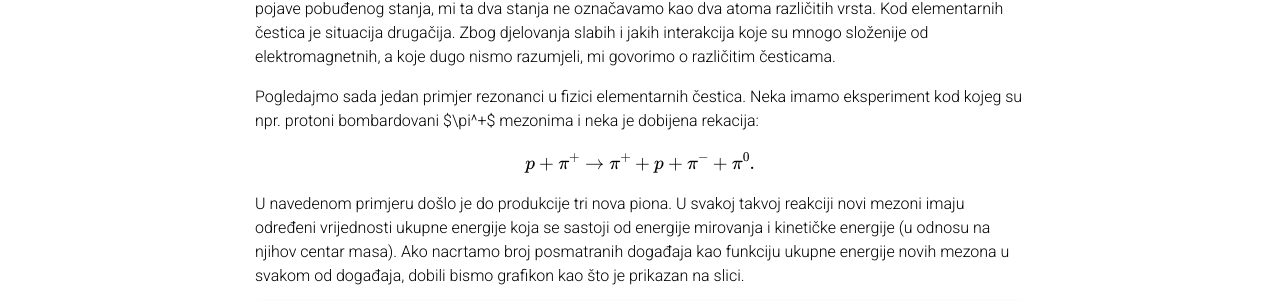
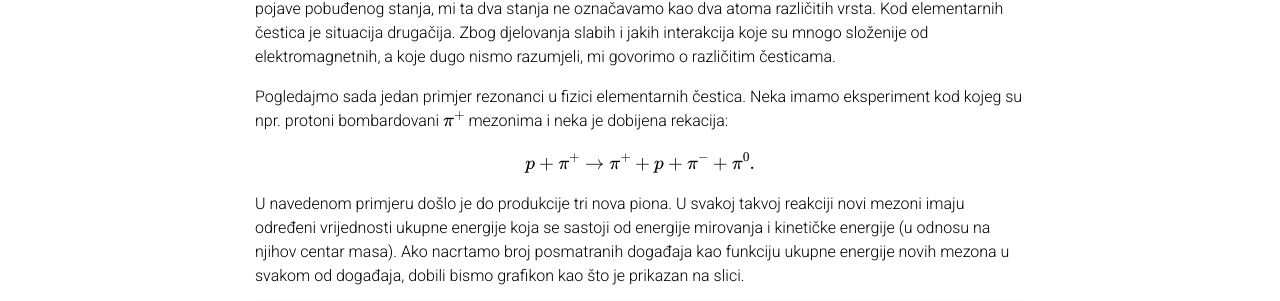
Before and after one commit to rifatom/rifatom.github.io, a Jekyll site: the page built from _posts/2024-04-03-Rezonantne_cestice.md, in a window 1280 px wide and 900 px high, scrolled down 475 px. Shown: the part 173-474 px from the top of the window. Built offline with Jekyll 4.4.1, drawn with Linux system fonts in a browser that asks for light colours; full-size pictures stand in for the smaller copies a plugin makes; comment, search, counter and statistics services are not loaded; a style sheet for code colours, icons or effects is not loaded.

```diff
--- a/_posts/2024-04-03-Rezonantne_cestice.md
+++ b/_posts/2024-04-03-Rezonantne_cestice.md
@@ -23,7 +23,7 @@ Ako uzmemo primjer atoma, rezonantna stanja se u atomima pojavljuju kao energijs
 Kod elementarnih čestica je situacija drugačija. Zbog djelovanja slabih i jakih interakcija koje su mnogo složenije od elektromagnetnih, a koje dugo nismo razumjeli, mi govorimo o različitim česticama.
 
 Pogledajmo sada jedan primjer rezonanci u fizici elementarnih čestica. Neka imamo eksperiment kod kojeg su npr. protoni
-bombardovani $\pi^+$ mezonima i neka je dobijena rekacija:
+bombardovani $$\pi^+$$ mezonima i neka je dobijena rekacija:
 
 $$ p + \pi^+ \rightarrow \pi^+ + p + \pi^- + \pi^0. $$
 
```
